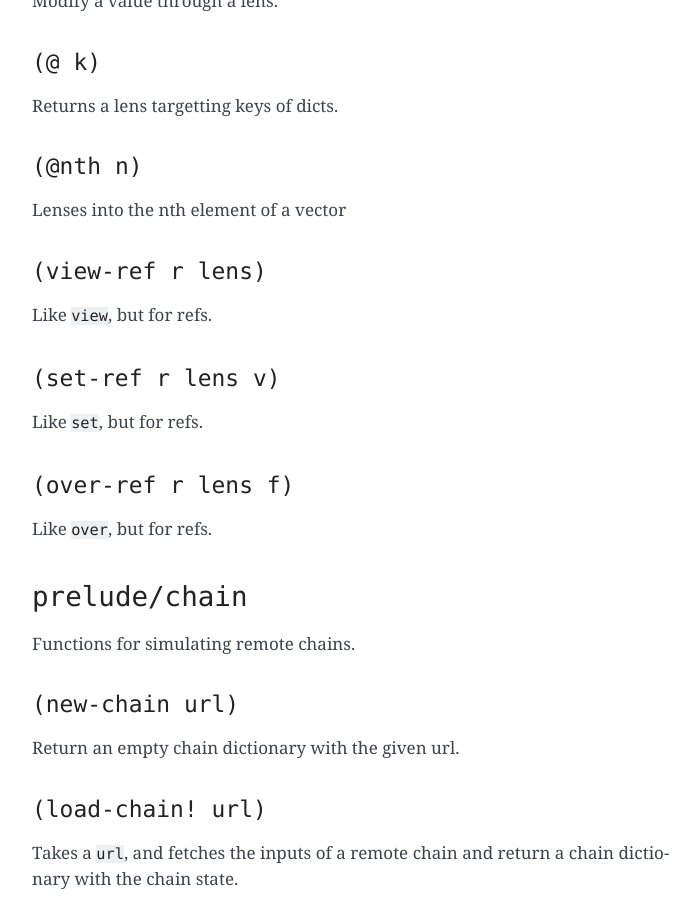
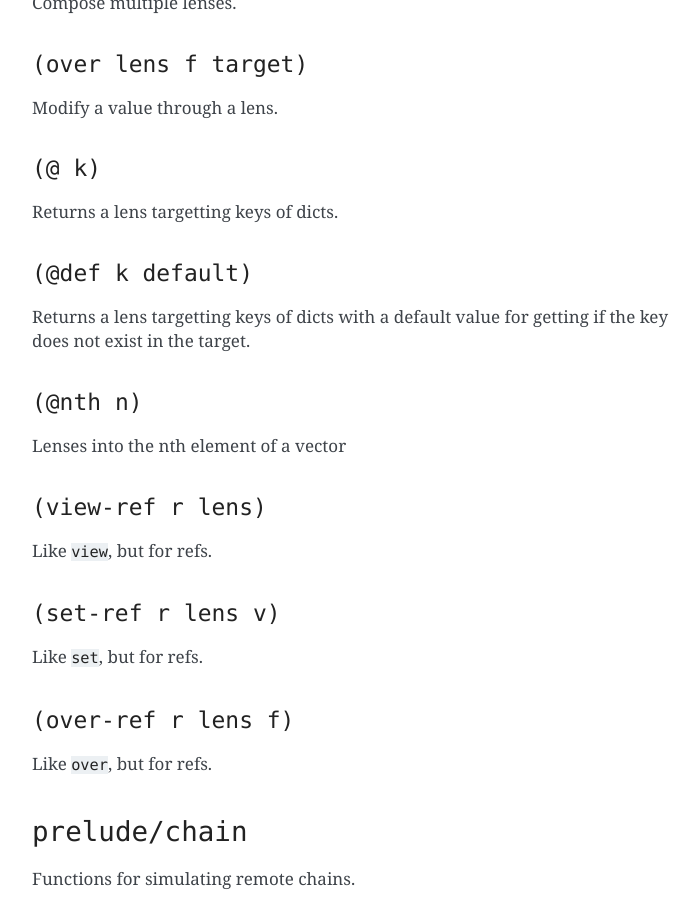
Before and after one commit to radicle-dev/radicle-alpha, a Sphinx documentation site: the page built from docs/source/reference.rst, in a window 1280 px wide and 900 px high, scrolled down 19792 px. Shown: the whole window, without its empty margins (388-1086 px from the left). Built offline with Sphinx 7.4.7, drawn with Linux system fonts in a browser that asks for light colours; pages that are not in the unit, such as notebooks, are missing from menus; some of the changed text lies outside the part shown.

Commit message:
Add `lookup-default` and corresponding lens

```diff
--- a/docs/source/reference.rst
+++ b/docs/source/reference.rst
@@ -845,6 +845,11 @@
 
 Delete several keys ``ks`` from a dict ``d``.
 
+``(lookup-default key default dict)``
+~~~~~~~~~~~~~~~~~~~~~~~~~~~~~~~~~~~~~
+
+Like ``lookup`` but returns ``default`` if the key is not in the map.
+
 ``prelude/set``
 ---------------
 
@@ -944,6 +949,12 @@
 ~~~~~~~~~
 
 Returns a lens targetting keys of dicts.
+
+``(@def k default)``
+~~~~~~~~~~~~~~~~~~~~
+
+Returns a lens targetting keys of dicts with a default value for getting
+if the key does not exist in the target.
 
 ``(@nth n)``
 ~~~~~~~~~~~~
```
Also changed, not shown: 2 other files.
